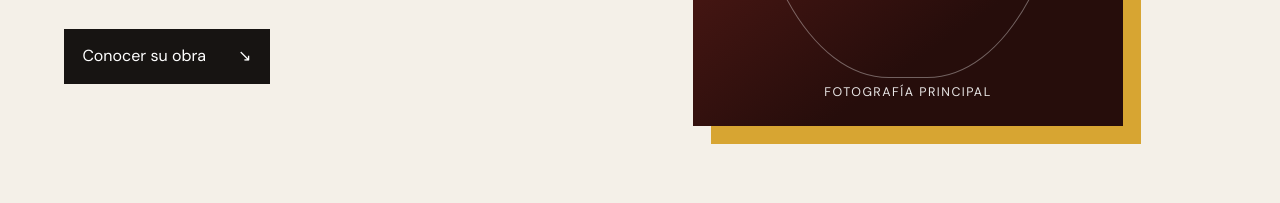
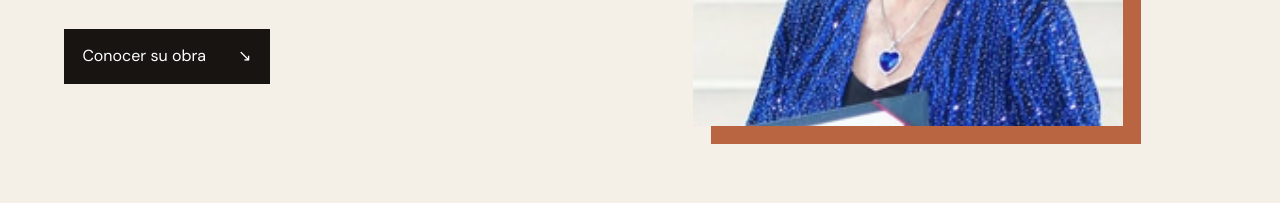
Before and after one commit to Daniel-AsVa/lucy-de-mantilla, a plain HTML site: page index.html in a window 1280 px wide. Shown: the part 597-800 px from the top of the page. Drawn offline with nearby package versions, Linux system fonts and the light colour scheme; a web font is replaced by a local one.

Commit message:
Actulización del Porträt, correción en los textos de la biografía

```diff
--- a/index.html
+++ b/index.html
@@ -32,8 +32,11 @@
         <p class="lead">Palabra, memoria y tradición hechas marinera norteña.</p>
         <a class="primary-link" href="#obra">Conocer su obra <span aria-hidden="true">↘</span></a>
       </div>
-      <div class="portrait" role="img" aria-label="Espacio reservado para el retrato principal de la compositora">
-        <span>Fotografía principal</span>
+      <div class="portrait portrait-photo">
+        <img
+          src="imagenes/Lucy-de-Mantilla.png"
+          alt="Retrato de Lucy de Mantilla"
+        >
       </div>
       <p class="vertical-note" aria-hidden="true">Música · Memoria · Presente</p>
     </section>
@@ -45,7 +48,7 @@
       </div>
       <div class="bio-copy">
         <p><strong>Luz Iparraguirre Huertas</strong>, conocida artísticamente como Lucy de Mantilla, es poeta y compositora peruana. Su obra está profundamente vinculada a la marinera norteña y a la transmisión de la memoria musical del Perú.</p>
-        <p>Es autora de más de sesenta marineras, entre ellas <strong>«La Huanchaquera»</strong> y <strong>«Corazón remendado»</strong>. Su legado poético también ha recibido reconocimiento internacional con el <strong>TUMI USA Award</strong>.</p>
+        <p>Es autora de más de sesenta marineras, entre ellas <strong>«La Huanchaquera»</strong>, <strong>«Corazón remendado»</strong> y <strong> «Coraje Cholo» </strong>. Su legado poético también ha recibido reconocimiento internacional con el <strong>TUMI USA Award</strong>, siendo este solo uno de los innumerables reconocimientos que ha recibido en su carrera artistica.</p>
         <a class="text-link" href="#contacto">Solicitar biografía completa</a>
       </div>
     </section>
--- a/styles.css
+++ b/styles.css
@@ -66,3 +66,49 @@ footer { padding: 2rem 5vw; display: flex; justify-content: space-between; borde
   footer { flex-direction: column; }
 }
 @media (prefers-reduced-motion: reduce) { html { scroll-behavior: auto; } }
+
+-------
+
+/* Retrato provisional de Lucy */
+
+.portrait::before {
+  content: none;
+  display: none;
+}
+
+.portrait-photo {
+  padding: 0;
+  overflow: hidden;
+
+  /* Colores tomados del vestido azul y la madera del fondo */
+  background: linear-gradient(
+    145deg,
+    #122452 0%,
+    #214a9a 50%,
+    #9b4c32 100%
+  );
+
+  box-shadow: 18px 18px 0 #b96542;
+}
+
+.portrait-photo img {
+  display: block;
+  width: 100%;
+  height: 100%;
+
+  /* Muestra la fotografía completa sin deformarla */
+  object-fit: contain;
+  object-position: center;
+}
+
+/* Eliminar cualquier línea decorativa alrededor del retrato */
+html body .hero .portrait::before,
+html body .hero .portrait::after,
+html body .hero .portrait-photo::before,
+html body .hero .portrait-photo::after {
+  content: none !important;
+  display: none !important;
+  border: none !important;
+  outline: none !important;
+  box-shadow: none !important;
+}
```
Also changed, not shown: imagenes/Lucy-de-Mantilla.png (added).
